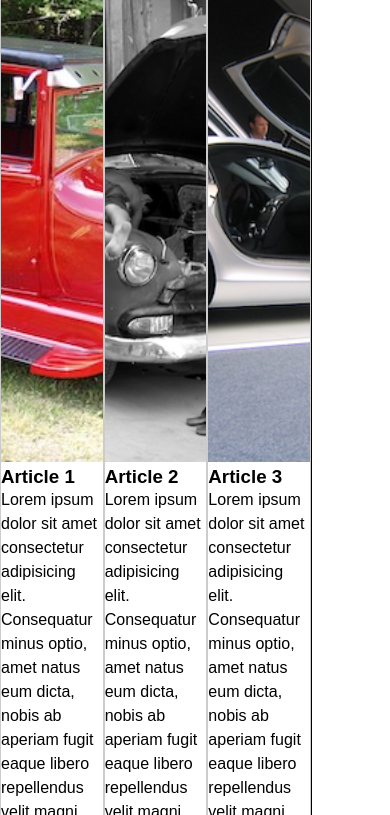
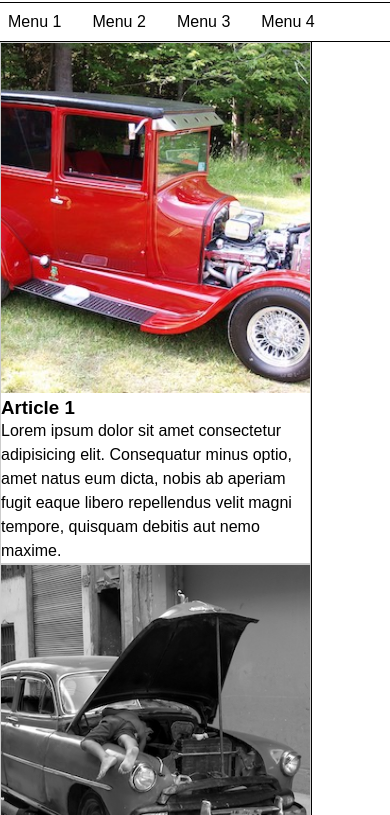
Before and after one commit to Vartsu245/web_ohjelmointi_oamk, a plain HTML site: page viikko_2_tehtavat/viikkotehtava_responsiivisuus/index.html in a window 390 px wide. Shown: the part 148-963 px from the top of the page. Drawn offline with Linux system fonts and the light colour scheme.

Commit message:
Responsiivisuus tehtävät 2 ja 3

```diff
--- a/viikko_2_tehtavat/viikkotehtava_responsiivisuus/css/style.css
+++ b/viikko_2_tehtavat/viikkotehtava_responsiivisuus/css/style.css
@@ -55,9 +55,15 @@ article p {
     line-height: 1.5;
 }
 
+aside {
+    padding: var(--general-padding);
+    padding-top: calc(var(--general-padding)*1.5);
+}
+
 div#container {
     display: flex;
     flex-direction: column;
+    margin: var(--general-margin);
 }
 
 div#content {
@@ -76,3 +82,77 @@ div#content section {
     margin:calc(var(--general-margin)*2) 0 var(--general-margin) 0;
     width: 80vw;
 }
+
+header {
+    display: inherit;
+    justify-content: center;
+    align-items: center;
+    height: 150px;
+}
+
+header h1 {
+    font-family:Verdana, Geneva, Tahoma, sans-serif
+}
+
+footer {
+    align-items: center;
+    background-color: var(--dark-backround-color);
+    display: inherit;
+    height: 150px;
+    justify-content: center;
+}
+
+footer p{
+    color: var(--light-foreground-color)
+}
+
+
+nav {
+    align-items: center;
+    border-bottom: 1px solid var(--dark-foreground-color);
+    border-top: 1px solid var(--dark-foreground-color);
+    display: inherit;
+    height: 40px;
+}
+
+nav li {
+    display: inline-block;
+    margin-right: var(--general-margin);
+    width: 5em;
+}
+
+nav ul {
+    padding-left: calc(var(--general-padding)/2);
+}
+
+@media only screen and (max-width: 1200px) {
+    article {
+        flex: 50%;
+    }
+
+    article div img {
+        height: 350px;
+    }
+
+    div#content {
+    flex-direction: column;
+    }
+
+    div#content aside {
+        padding-left: var(--general-padding)/2;
+        padding-top: var(--general-padding);
+        width: 100vw;
+    }
+
+    div#content section {
+        flex-direction: row;
+        width: 100 vw;
+    }
+
+}
+
+@media only screen and (max-width: 992px) {
+    div#content section {
+        flex-direction: column;
+    }
+}
```
